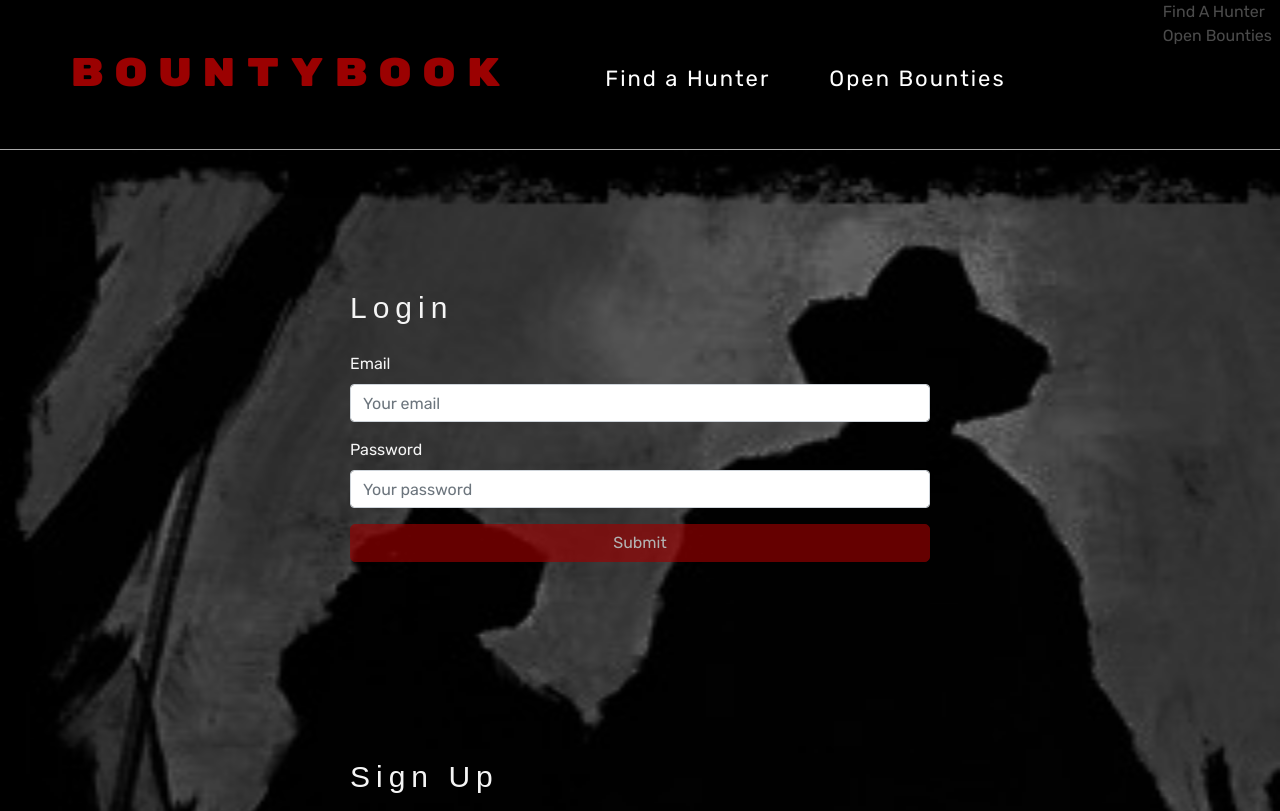
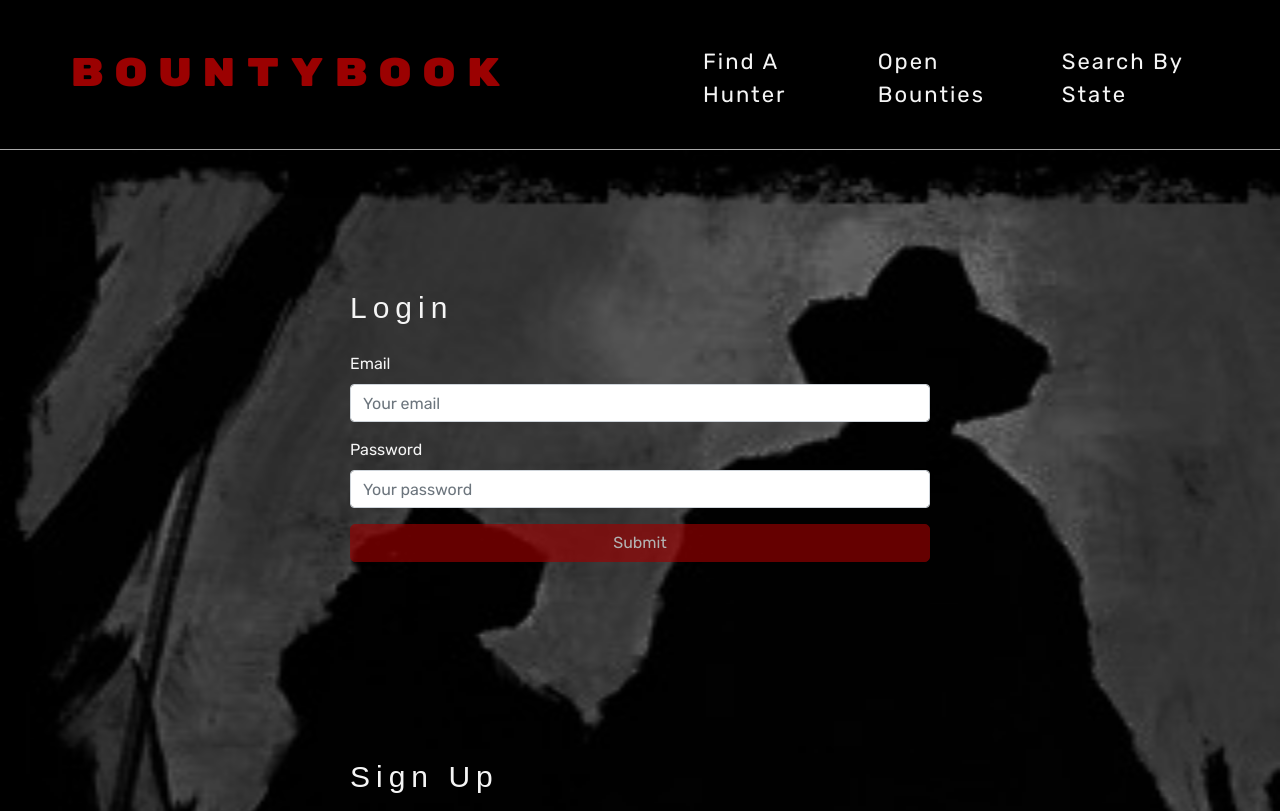
Before and after one commit to Atticus-Robinson/Bounty_Book, a React (Create React App) app in the folder client/: page / in a window 1280 px wide. Shown: the top 811 px of the page. Built offline with nearby package versions, Linux system fonts and the light colour scheme.

Commit message:
reworks the component links

```diff
--- a/client/package.json
+++ b/client/package.json
@@ -15,6 +15,7 @@
     "react-icons": "^4.3.1",
     "react-router-dom": "^5.1.2",
     "react-scripts": "3.4.1",
+    "react-usa-map": "^1.5.0",
     "styled-components": "^5.3.5"
   },
   "scripts": {
--- a/client/src/App.js
+++ b/client/src/App.js
@@ -4,6 +4,7 @@ import Navbar from "./components/Navbar";
 import Footer from "./components/Footer";
 import HunterProfilePage from "./components/HunterProfilePage";
 import OpenBountiesPage from "./components/OpenBountiesPage";
+import LocationPage from "./components/LocationPage";
 
 import HomePage from "./components/HomePage";
 
@@ -18,6 +19,8 @@ function App() {
         return <HunterProfilePage />;
       case "open-bounties":
         return <OpenBountiesPage />;
+      case "location":
+        return <LocationPage />;
     }
   };
 
--- a/client/src/components/BountiesMenu.js
+++ /dev/null
@@ -1,74 +0,0 @@
-import React, { useState } from "react";
-import styled from "styled-components";
-
-const Section = styled("div")`
-  display: flex;
-`;
-
-const DropDownContainer = styled("div")``;
-
-const DropDownHeader = styled("div")``;
-
-const DropDownListContainer = styled("div")``;
-
-const DropDownList = styled("ul")`
-  padding: 0;
-  margin: 0;
-  paddingleft: 2em;
-  background: transparent;
-  box-sizing: border-box;
-  color: slategray;
-  // font-size: 1.3rem;
-  &:first-child {
-    padding-top: 0.8em;
-  }
-`;
-
-const ListItem = styled("li")`
-  list-style: none;
-  // font-weight: 700;
-  margin-bottom: 0.8em;
-`;
-
-const options2 = ["Location", "Amount in Default"];
-
-const BountiesMenu = () => {
-  const [isOpen, setIsOpen] = useState(false);
-  const [selectedOption, setSelectedOption] = useState(null);
-
-  const toggling = () => setIsOpen(!isOpen);
-
-  const onOptionClicked = (value) => () => {
-    setSelectedOption(value);
-    setIsOpen(false);
-    console.log(selectedOption);
-  };
-
-  return (
-    <nav>
-      <Section>
-        <DropDownContainer>
-          <DropDownHeader className="bounties-title" onClick={toggling}>
-            {selectedOption || "Open Bounties"}
-          </DropDownHeader>
-          {isOpen && (
-            <DropDownListContainer className="bounties-container">
-              <DropDownList>
-                {options2.map((option) => (
-                  <ListItem className="bounties-list-options"
-                    onClick={onOptionClicked(option)}
-                    key={Math.random()}
-                  >
-                    {option}
-                  </ListItem>
-                ))}
-              </DropDownList>
-            </DropDownListContainer>
-          )}
-        </DropDownContainer>
-      </Section>
-    </nav>
-  );
-};
-
-export default BountiesMenu;
--- a/client/src/components/HomePage.js
+++ b/client/src/components/HomePage.js
@@ -1,5 +1,4 @@
 import React from "react";
-// import Hero from "../images/bountyHunter.jpg";
 import LoginForm from "./LoginForm.js";
 import SignupForm from "./SignupForm.js";
 
--- a/client/src/components/HunterMenu.js
+++ /dev/null
@@ -1,75 +0,0 @@
-import React, { useState } from "react";
-import styled from "styled-components";
-
-const Section = styled("div")`
-  display: flex;
-`;
-
-const DropDownContainer = styled("div")``;
-
-const DropDownHeader = styled("div")``;
-
-const DropDownListContainer = styled("div")``;
-
-const DropDownList = styled("ul")`
-  padding: 0;
-  margin: 0;
-  paddingleft: 2em;
-  background: transparent;
-  box-sizing: border-box;
-  color: slategray;
-  font-size: 1.3rem;
-  &:first-child {
-    padding-top: 0.8em;
-  }
-`;
-
-const ListItem = styled("li")`
-  list-style: none;
-  font-weight: 700;
-  margin-bottom: 0.8em;
-`;
-
-const options = ["Location", "Price Range"];
-
-const HunterMenu = () => {
-  const [isOpen, setIsOpen] = useState(false);
-  const [selectedOption, setSelectedOption] = useState(null);
-
-  const toggling = () => setIsOpen(!isOpen);
-
-  const onOptionClicked = (value) => () => {
-    setSelectedOption(value);
-    setIsOpen(false);
-    console.log(selectedOption);
-  };
-
-  return (
-    <nav>
-      <Section>
-        <DropDownContainer>
-          <DropDownHeader className="hunter-title" onClick={toggling}>
-            {selectedOption || "Find a Hunter"}
-          </DropDownHeader>
-          {isOpen && (
-            <DropDownListContainer className="hunter-container">
-              <DropDownList>
-                {options.map((option) => (
-                  <ListItem
-                    className="hunter-list-options"
-                    onClick={onOptionClicked(option)}
-                    key={Math.random()}
-                  >
-                    {option}
-                  </ListItem>
-                ))}
-              </DropDownList>
-            </DropDownListContainer>
-          )}
-        </DropDownContainer>
-      </Section>
-    </nav>
-  );
-};
-
-export default HunterMenu;
--- /dev/null
+++ b/client/src/components/LocationPage.js
@@ -0,0 +1,19 @@
+import React, { Component } from "react";
+import USAMap from "react-usa-map";
+import App from "../App";
+
+class Location extends Component {
+  mapHandler = (e) => {
+    alert(e.target.dataset.name);
+  };
+
+  render() {
+    return (
+      <div className="Location">
+        <USAMap onClick={this.mapHandler} />
+      </div>
+    );
+  }
+}
+
+export default Location;
--- a/client/src/components/Navbar.js
+++ b/client/src/components/Navbar.js
@@ -1,6 +1,4 @@
 import React from "react";
-import HunterMenu from "./HunterMenu";
-import BountiesMenu from "./BountiesMenu";
 import SignUpForm from "./SignupForm";
 import LoginForm from "./LoginForm";
 
@@ -11,12 +9,13 @@ function Navbar(props) {
 
   return (
     <div className="header-content">
-      <h1 className="header">BountyBook</h1>
-      <div className="header-menu">
-        <HunterMenu />
-        <BountiesMenu />
-      </div>
-      <nav className="pli">
+      <h1
+        className={currentTab === "BOUNTYBOOK" ? "navActive" : "header"}
+        onClick={() => setCurrentTab("home")}
+      >
+        BountyBook
+      </h1>
+      <nav className="pli header-menu">
         <ul>
           <li className={currentTab === "Find a Hunter" ? "navActive" : "mx-2"}>
             <span onClick={() => setCurrentTab("profile")}>Find A Hunter</span>
@@ -26,6 +25,13 @@ function Navbar(props) {
               Open Bounties
             </span>
           </li>
+          <li
+            className={currentTab === "Search By State" ? "navActive" : "mx-2"}
+          >
+            <span onClick={() => setCurrentTab("location")}>
+              Search By State
+            </span>
+          </li>
         </ul>
       </nav>
     </div>
--- a/client/src/components/OpenBountiesPage.js
+++ b/client/src/components/OpenBountiesPage.js
@@ -43,10 +43,10 @@ const OpenBountiesPage = () => {
         />
         <OpenBounties
           image={require("../images/longNeckMS-6.jpg")}
-          name="Scott, Allen Daniel (aka: 'Big Al')"
+          name="Scott, Allen Daniel (aka: 'Stretch')"
           details="https://google.com"
-          description="43 year old white male | 6ft 5in. | 325lbs.  Charged with Attemped Murder. Skipped $1,000,000 bond.  Arrested in
-                      Houston, TX on 07/12/2015.  Last seen in Pheonix, Az on 11/30/2020."
+          description="43 year old white male | 6ft 5in. | 140lbs.  Charged with Criminal Possession with Intent. Skipped $1,000,000 bond.
+                      Arrested in Houston, TX on 07/12/2015.  Last seen in Pheonix, AZ on 11/30/2020."
         />
       </div>{" "}
     </section>
--- a/client/src/index.css
+++ b/client/src/index.css
@@ -48,57 +48,37 @@ body {
 .header-menu {
   display: flex;
   flex-direction: row;
-  padding-top: 50px;
-  padding-right: 40px;
+  justify-content: space-around;
+  padding-top: 0px;
+  padding-right: 25px;
   background-color: transparent;
   overflow: hidden;
 }
 
-.hunter-title, .bounties-title {
+.header-menu ul {
   display: flex;
-  flex-direction: column;
-  align-items: flex-start;
-  padding-top: 12px;
-  padding-left: 12px;
+  flex-direction: row;
+  align-items: center;
+  justify-content: space-around;
+  margin: 0;
+  padding: 0;
+  width: 35rem;;
+}
+
+.mx-2, span {
+  display: flex;
+  flex-direction: row;
+  justify-content: space-around;
   font-size: 22px;
   letter-spacing: 2px;
-  color: #fff;
+  color: var(--my-white);
   background-color: transparent;
-  width: 14rem;
   cursor: pointer;
 }
 
-.hunter-title:hover, .bounties-title:hover {
+span:hover {
   color: var(--primary-red);
   transition: .4s;
-}
-
-.hunter-container, .bounties-container {
-  color: #fff;
-  background: transparent;
-  overflow: hidden;
-}
-
-.hunter-list-options, .bounties-list-options {
-  display: flex;
-  justify-content: flex-start;
-  padding-left: 12px;
-  font-size: 16px;
-  letter-spacing: 2px;
-  color: var(--my-white);
-  background: transparent;
-  cursor: pointer;
-}
-
-.hunter-list-options:hover, .bounties-list-options:hover {
-  color: var(--primary-red);
-  transition: .4s;
-}
-
-
-.small {
-  font-weight: 300;
-  font-style: italic;
 }
 
 /* __________________________________________CONTENT______________________________________________ */
@@ -561,3 +541,8 @@ h5,
 h6 {
   font-family: 'Rubik Mono One', sans-serif;
 }
+
+.small {
+  font-weight: 300;
+  font-style: italic;
+}
```
Also changed, not shown: 1 other file (tests, documents, lock files or other folders).
